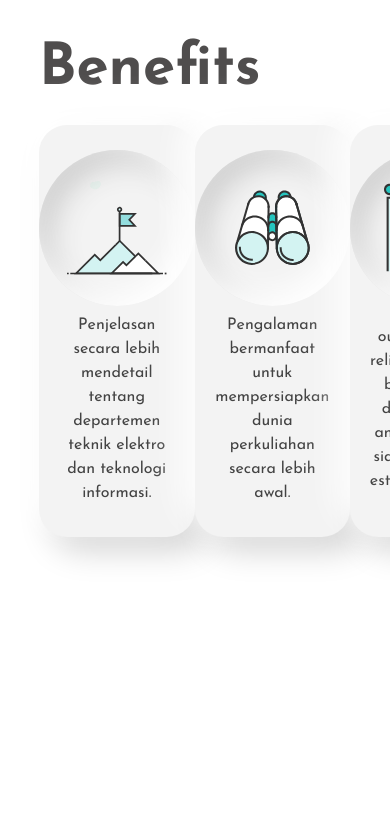
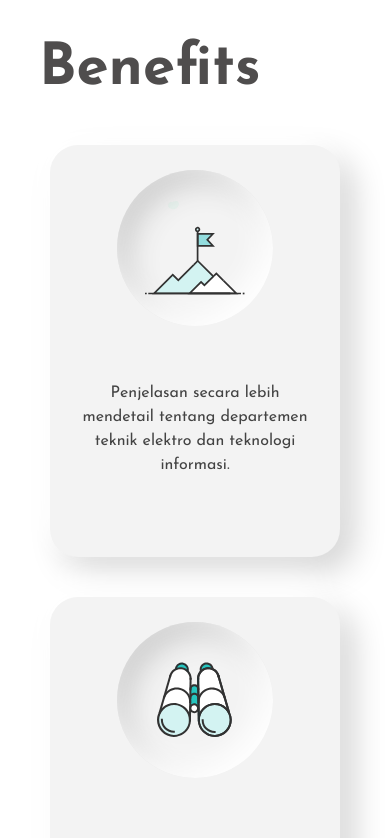
Before and after one commit to aufarhmn/web-open-house, a Next.js app: page /teticlass in a window 390 px wide. Shown: the part 2346-3184 px from the top of the page. Built offline with nearby package versions, Linux system fonts and the light colour scheme.

Commit message:
a little bit responsive

```diff
--- a/components/Benefits.js
+++ b/components/Benefits.js
@@ -3,7 +3,7 @@ import benefits1 from '../Assets/Images/benefitsAssets/1.svg'
 import benefits2 from '../Assets/Images/benefitsAssets/2.svg'
 import benefits3 from '../Assets/Images/benefitsAssets/3.svg'
 
-const benefitsStyle = "bg-[#F3F3F3] rounded-[28px] w-[290px] h-[412px] flex flex-col items-center "
+const benefitsStyle = "bg-[#F3F3F3] rounded-[28px] w-[290px] h-[412px] flex flex-col items-center my-5 lg:my-0"
 const imgStyle = "w-[155.55px] h-[155.55px] flex justify-center items-center rounded-full mt-[25px] "
 
 const shadow1 = {
@@ -18,7 +18,7 @@ export default function Benefits() {
     return(
         <div className="w-[80%] flex flex-col mx-auto my-72">
                 <h3 className="text-[58px] font-bold font-Josefin text-[#4f4d4d]">The Benefits</h3>
-                <div className="flex justify-between my-3">
+                <div className="flex flex-col lg:flex-row justify-between my-3 mx-auto">
                     <div className={benefitsStyle} style={shadow1}>
                         <div className={imgStyle} style={shadow2}>
                             <Image src={benefits1} alt="advantage1" />
```
